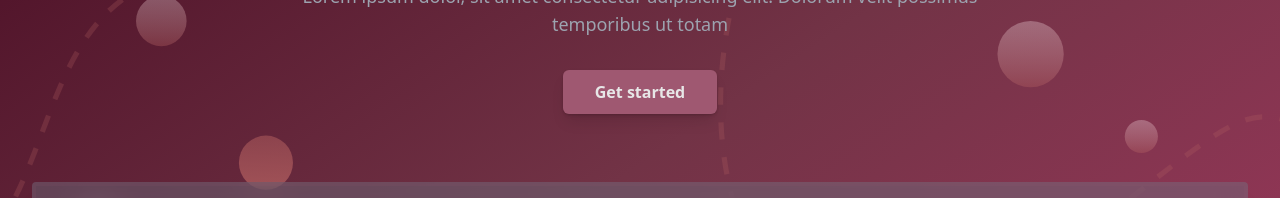
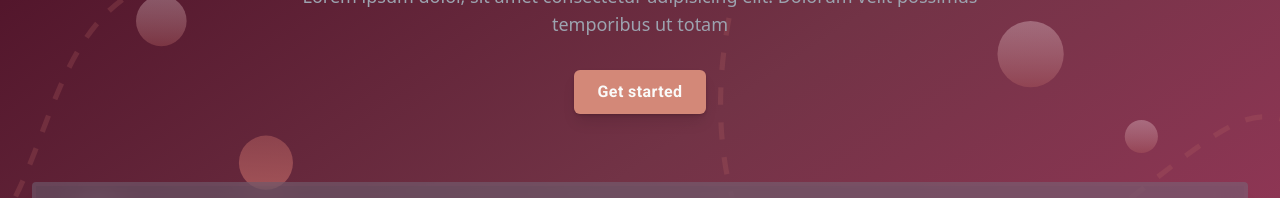
Before and after one commit to Ibra-Zeno/Odyssey, a Next.js app: page / in a window 1280 px wide. Shown: the part 266-464 px from the top of the page. Built offline with nearby package versions, Linux system fonts and the light colour scheme; no server answers; the database is empty.

Commit message:
Changed buttons

```diff
--- a/components/Hero.tsx
+++ b/components/Hero.tsx
@@ -33,7 +33,7 @@ const Hero: React.FC = () => {
                 <Link href="/api/auth/signin">
                   <Button
                     size="lg"
-                    className="bg-pal2 text-base font-bold text-pal3 shadow-lg hover:bg-pal6"
+                    className="bg-pal4 px-6 font-display text-base font-bold tracking-wide text-stone-50 shadow-lg hover:bg-pal6"
                   >
                     Get started
                   </Button>
@@ -45,7 +45,7 @@ const Hero: React.FC = () => {
               <Link href="/create">
                 <Button
                   size="lg"
-                  className="bg-pal2 text-base font-bold text-pal3 shadow-lg hover:bg-pal6"
+                  className="bg-pal4 px-6 font-display text-base font-bold tracking-wide text-stone-50 shadow-lg hover:bg-pal6"
                 >
                   New Post
                 </Button>
@@ -54,7 +54,7 @@ const Hero: React.FC = () => {
                 <Button
                   size="lg"
                   variant={"outline"}
-                  className="bg-transparent text-base font-bold text-pal3 shadow-lg backdrop-blur-sm hover:border-pal5 hover:bg-pal5 hover:text-pal3"
+                  className="bg-transparent font-display text-base font-bold tracking-wide text-pal3 shadow-lg backdrop-blur-sm hover:border-pal5 hover:bg-pal5 hover:text-pal3"
                 >
                   View Drafts
                 </Button>
```
